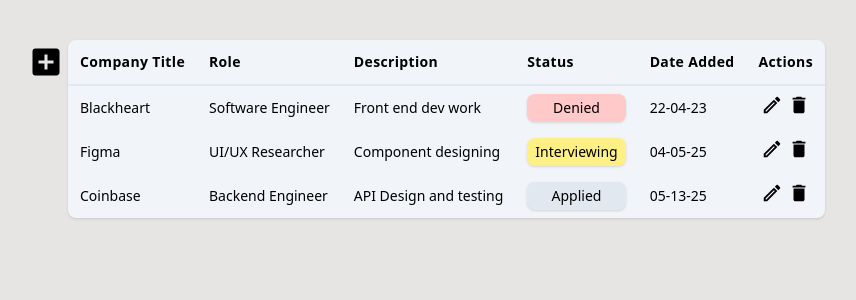
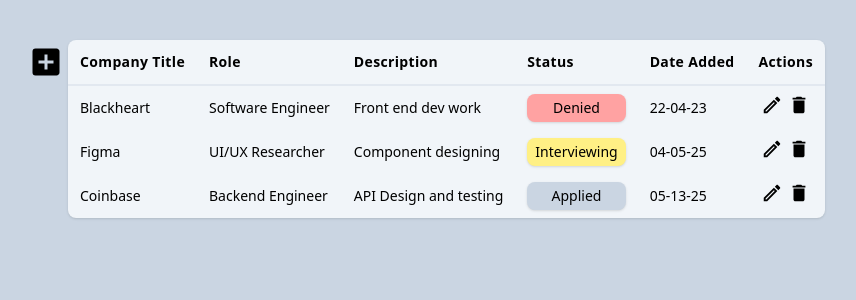
Before and after one commit to Alex-de-code/job-app-tracker, a React (Vite) app: page / in a window 1280 px wide. Shown: the top 300 px of the page, without its empty margins (12-868 px from the left). Built offline with nearby package versions, Linux system fonts and the light colour scheme.

Commit message:
changed app bg + building form state

```diff
--- a/src/App.jsx
+++ b/src/App.jsx
@@ -5,7 +5,7 @@
 function App() {
   return (
     <>
-      <div className="min-h-screen bg-stone-200">
+      <div className="min-h-screen bg-slate-300">
         <Table />
       </div>
     </>
--- a/src/components/JobAppForm.jsx
+++ b/src/components/JobAppForm.jsx
@@ -1,3 +1,5 @@
+import { useState } from "react";
+
 const JobAppForm = ({ isModalOpen }) => {
   // SHould set this up like a modal pop up
   // think Z index overlayed atop the intial table
@@ -5,6 +7,16 @@
   // need to pass down a prop from parent component in this case, Table.jsx that turns modal visibility for this form on/off
 
   // need to send form submission to update dummy data array
+
+  //state for form inputs
+  const [newJobApp, setNewJobApp] = useState({
+    companyTitle: "",
+    role: "",
+    description: "",
+    status: "",
+    dataAdded: null, // set this up so it automatically saves date user added a job app
+  });
+
   //update logic for handle submit
   const handleSubmit = () => {};
 
--- a/src/components/JobCard.jsx
+++ b/src/components/JobCard.jsx
@@ -7,7 +7,7 @@
     switch (status) {
       case "Applied":
         return {
-          backgroundColor: "bg-slate-200",
+          backgroundColor: "bg-slate-300",
         };
       case "Interviewing":
         return {
@@ -15,16 +15,16 @@
         };
       case "Accepted":
         return {
-          backgroundColor: "bg-green-200",
+          backgroundColor: "bg-green-300",
         };
       case "Denied":
         return {
-          backgroundColor: "bg-red-200",
+          backgroundColor: "bg-red-300",
         };
 
       default:
         return {
-          backgroundColor: "bg-gray-200",
+          backgroundColor: "bg-gray-300",
         };
     }
   };
```
